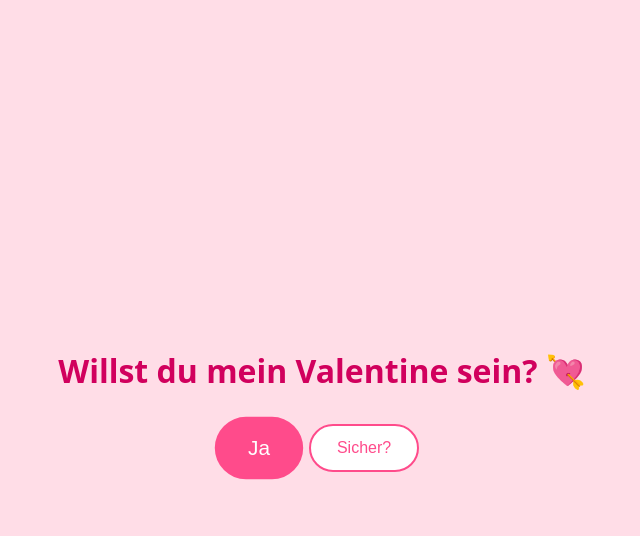
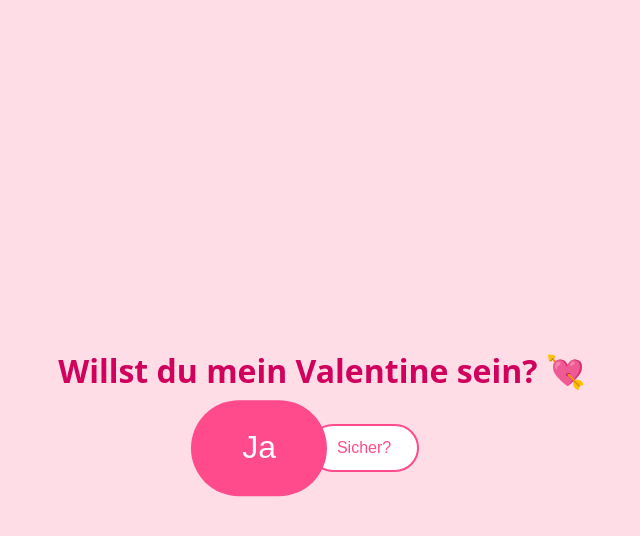
Before and after one commit to SilenTpfeflix/valentine, a plain HTML site: page index.html in a window 1280 px wide. Both pictures are taken after a click on the button "Nein". Shown: the whole page, without its empty margins (318-958 px from the left). Drawn offline with Linux system fonts and the light colour scheme.

Commit message:
Adjust yes button scaling and fullscreen threshold

```diff
--- a/index.html
+++ b/index.html
@@ -97,11 +97,11 @@
       noBtn.textContent = noTexts[textIndex];
 
       // Ja-Button jedes Mal größer machen
-      yesScale += 0.3;
+      yesScale += 1;
       yesBtn.style.transform = `scale(${yesScale})`;
 
       // Ab einem bestimmten Punkt: Vollbild-Ja-Button
-      if (yesScale >= 3) {
+      if (yesScale >= 5) {
         yesBtn.classList.add("yes-fullscreen");
         yesBtn.textContent = "Du meintest sicher ja 💖";
         // Optional: Nein-Button ausblenden
```
